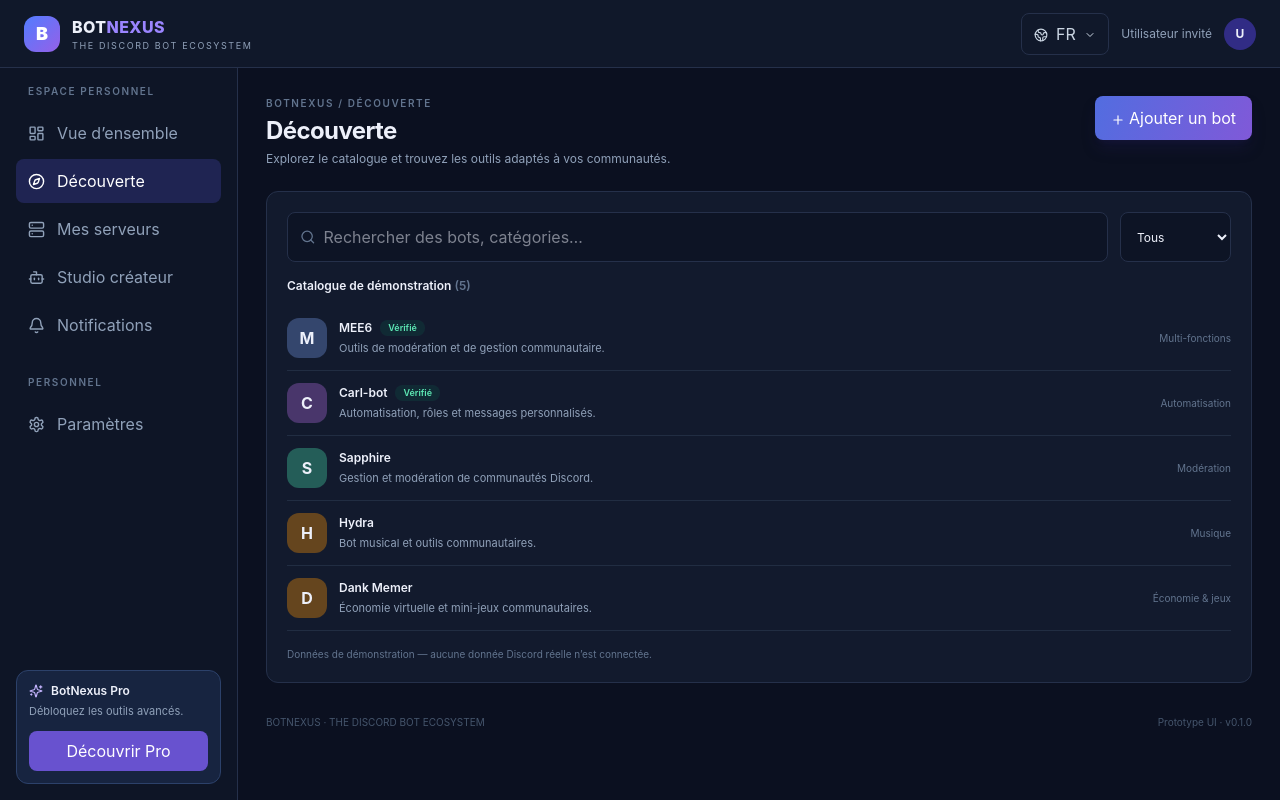
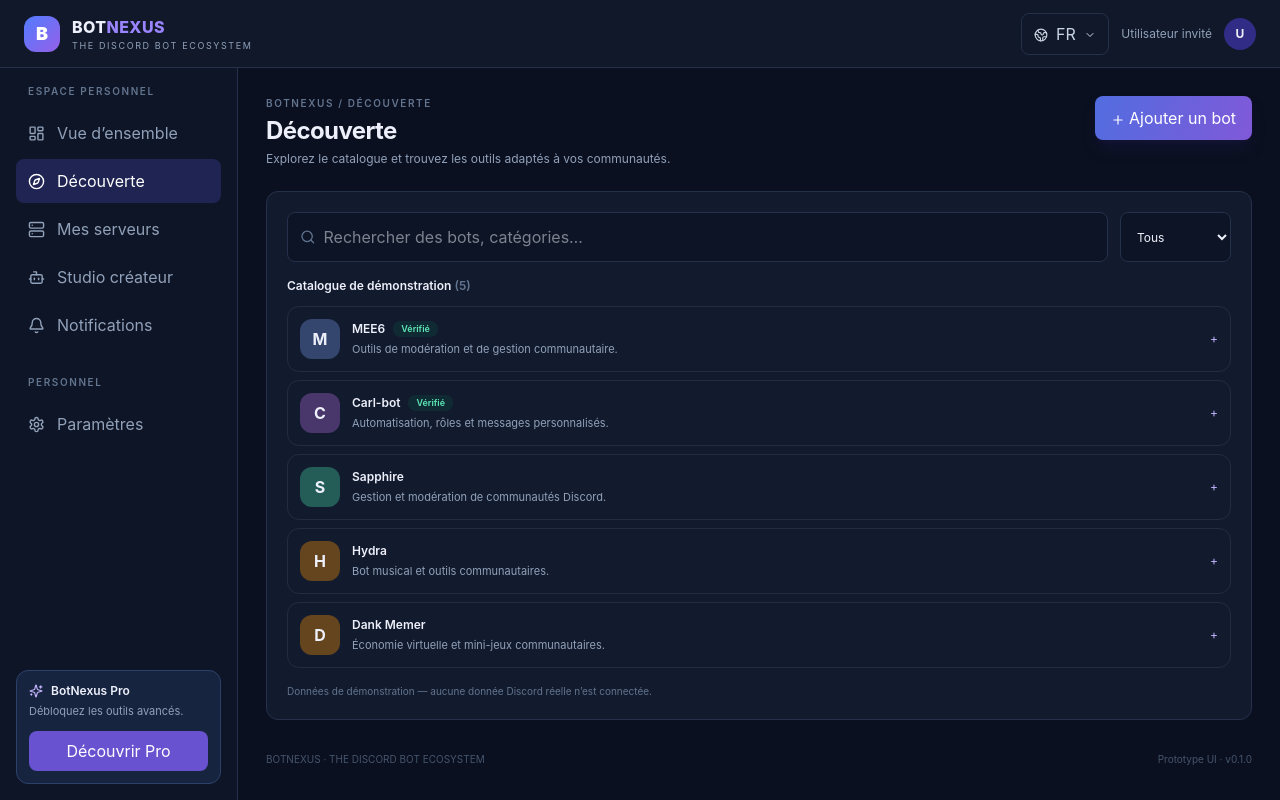
Before and after one commit to contactazylon-arch/github-ewxjwckg-r1u1nxzv, a Next.js app: page / in a window 1280 px wide. Both pictures are taken after a click on the button "Ajouter un bot". Built offline with nearby package versions, Linux system fonts and the light colour scheme.

Commit message:
Update page.tsx

```diff
--- a/src/app/page.tsx
+++ b/src/app/page.tsx
@@ -163,8 +163,73 @@ export default function Home() {
           {page==='discover' && <section className="rounded-xl border p-4 md:p-5" style={{background:'var(--panel)',borderColor:'var(--line)'}}>
             <div className="mb-4 flex flex-col gap-3 md:flex-row"><div className="flex flex-1 items-center gap-2 rounded-lg border px-3" style={{borderColor:'var(--line)',background:'#0d1425'}}><Search size={16} className="text-slate-500"/><input value={query} onChange={e=>setQuery(e.target.value)} placeholder={t.search} className="w-full bg-transparent py-3 text-xs outline-none"/></div><select value={category} onChange={e=>setCategory(e.target.value)} className="rounded-lg border px-3 py-2 text-xs" style={{background:'#0d1425',borderColor:'var(--line)'}}><option value="All">{t.all}</option><option value="Moderation">{t.moderation}</option><option value="Music">{t.music}</option><option value="Games">{t.games}</option><option value="Utilities">{t.utility}</option></select></div>
             <div className="mb-3 text-xs font-semibold">{t.allBots} <span className="text-slate-500">({filteredBots.length})</span></div>
-            {filteredBots.length?filteredBots.map(bot=><div key={bot.name} className="flex items-center gap-3 border-b border-slate-700/50 py-3 last:border-0"><div className="flex h-10 w-10 shrink-0 items-center justify-center rounded-xl font-bold" style={{background:bot.tone==='blue'?'#34466d':bot.tone==='purple'?'#49366b':bot.tone==='green'?'#245d58':'#65451e'}}>{bot.letter}</div><div className="min-w-0 flex-1"><div className="flex flex-wrap items-center gap-2 text-xs font-semibold">{bot.name}{bot.verified&&<span className="rounded-full bg-emerald-500/10 px-2 py-0.5 text-[9px] text-emerald-300">{t.verified}</span>}</div><p className="mt-1 text-[11px] text-slate-400">{bot.description}</p></div><span className="hidden text-[10px] text-slate-500 sm:block">{bot.tag}</span></div>):<p className="py-8 text-center text-xs text-slate-400">{t.noResults}</p>}
-            <p className="mt-4 text-[10px] text-slate-500">{t.sample}</p>
+
+{filteredBots.length ? filteredBots.map(bot => (
+  <div
+    key={bot.name}
+    className="rounded-xl border border-slate-700/50 overflow-hidden mb-2"
+  >
+    <button
+      type="button"
+      onClick={() =>
+        setSelectedDiscoverBot(
+          selectedDiscoverBot === bot.name ? null : bot.name
+        )
+      }
+      aria-expanded={selectedDiscoverBot === bot.name}
+      className="flex w-full items-center gap-3 p-3 text-left hover:bg-white/5 transition"
+    >
+      <div
+        className="flex h-10 w-10 shrink-0 items-center justify-center rounded-xl font-bold"
+        style={{
+          background: bot.tone === 'blue' ? '#34466d' :
+            bot.tone === 'purple' ? '#49366b' :
+            bot.tone === 'green' ? '#245d58' : '#65451e'
+        }}
+      >
+        {bot.letter}
+      </div>
+
+      <div className="min-w-0 flex-1">
+        <div className="flex flex-wrap items-center gap-2 text-xs font-semibold">
+          {bot.name}
+          {bot.verified && (
+            <span className="rounded-full bg-emerald-500/10 px-2 py-0.5 text-[9px] text-emerald-300">
+              {t.verified}
+            </span>
+          )}
+        </div>
+        <p className="mt-1 text-[11px] text-slate-400">
+          {bot.description}
+        </p>
+      </div>
+
+      <span className="text-xs text-violet-300">
+        {selectedDiscoverBot === bot.name ? '−' : '+'}
+      </span>
+    </button>
+
+    {selectedDiscoverBot === bot.name && (
+      <div className="border-t border-slate-700/50 p-4">
+        <h3 className="mb-2 text-sm font-semibold">{bot.name}</h3>
+        <p className="text-xs text-slate-400">
+          {bot.description}
+        </p>
+        <div className="mt-3 text-[10px] text-violet-300">
+          {bot.tag} · {bot.category}
+        </div>
+        <div className="mt-3 text-[10px] text-slate-500">
+          Fiche de démonstration BotNexus
+        </div>
+      </div>
+    )}
+  </div>
+)) : (
+  <p className="py-8 text-center text-xs text-slate-400">
+    {t.noResults}
+  </p>
+)}
+           <p className="mt-4 text-[10px] text-slate-500">{t.sample}</p>
           </section>}
 
           {page==='servers' && <Placeholder icon={Server} title={t.connect} text={t.emptyServers}/>}
```
